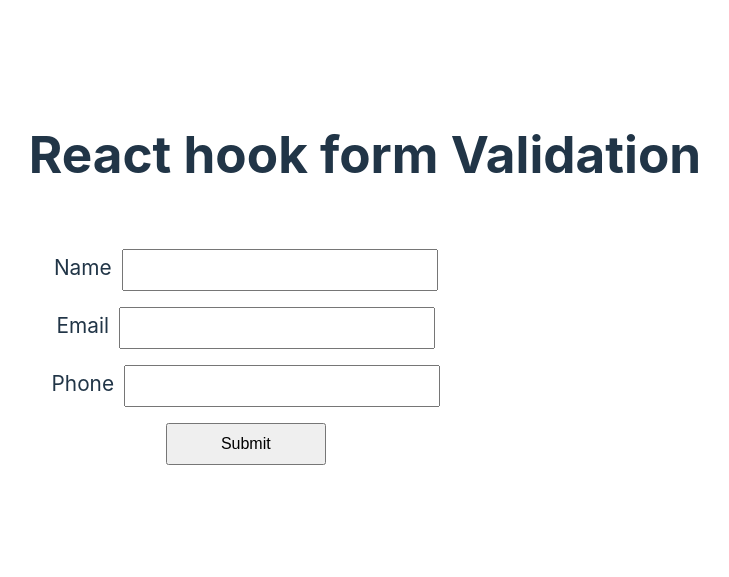
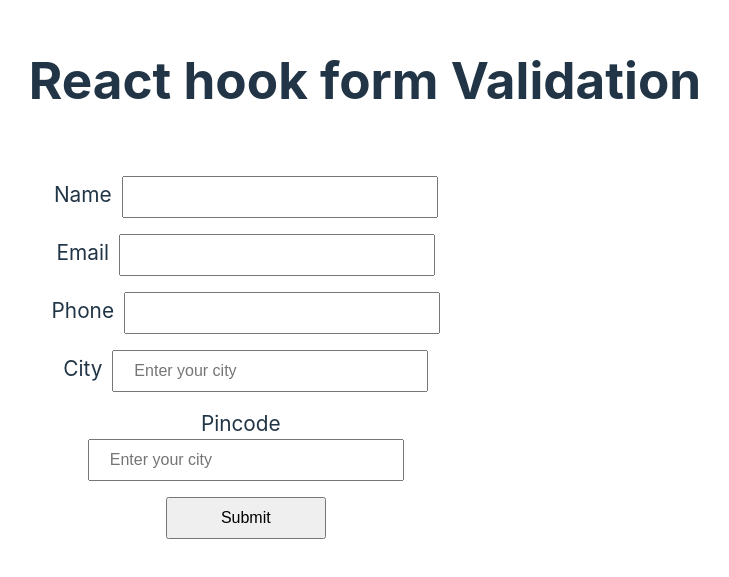
Before and after one commit to 838189vishalmrj/react-hook-form, a React (Vite) app: page / in a window 1280 px wide. Shown: the part 105-682 px from the top of the page, without its empty margins (275-1004 px from the left). Built offline with nearby package versions, Linux system fonts and the light colour scheme; no server answers.

Commit message:
sending nested object using form in address

```diff
--- a/src/component/usehookform/UserInfo.jsx
+++ b/src/component/usehookform/UserInfo.jsx
@@ -10,7 +10,11 @@ const UserInfoComponent = ({userData}) => {
       return {
         name:data.firstName,
         email:data.email,
-        phone:data.phone
+        phone:data.phone,
+        address:{
+          city:data.address.city,
+          pincode:data.address.postalCode
+        }
       }
     }
   });
@@ -74,6 +78,14 @@ const UserInfoComponent = ({userData}) => {
           <p className="error">{errors.phone?.message}</p>
         </div>
         <div className="formContainer">
+          <label htmlFor="city">City</label>
+          <input type="text" id="city" {...register('address.city')} placeholder="Enter your city" />
+        </div>
+        <div className="formContainer">
+          <label htmlFor="pincode">Pincode</label>
+          <input type="text" id="pincode" {...register('address.pincode')} placeholder="Enter your city" />
+        </div>
+        <div className="formContainer">
           <input type="submit" value={"Submit"} />
         </div>
 
```
